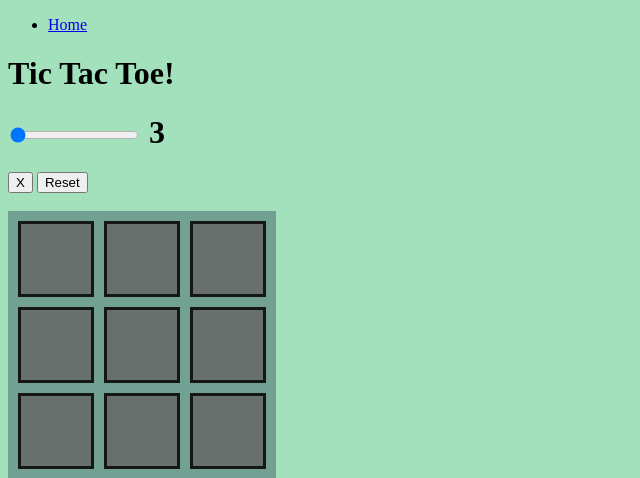
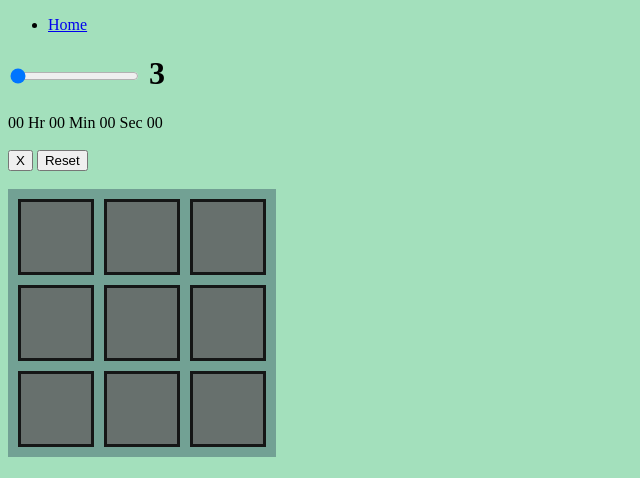
Before and after one commit to mr-hanzla/pypages, a Python web app: template py-main/templates/tic-tac-toe/index.html in a window 1280 px wide. Shown: the top 478 px of the page, without its empty margins (0-640 px from the left). Run offline with Jinja, Linux system fonts and the light colour scheme; the template is opened without the code that fills it, so the values that code supplies are empty.

Commit message:
refactor code - remove redundant code

```diff
--- a/py-main/templates/tic-tac-toe/index.html
+++ b/py-main/templates/tic-tac-toe/index.html
@@ -33,12 +33,20 @@
     </li>
 </ul>
 
-<h1>Tic Tac Toe!</h1>
-
 <h1>
     <input id="board-range" type="range" value="3" onchange="expandBoard()" step="2" min="3" max="7" />
-    <span id="boardRangeValue" class="badge bg-secondary">New</span>
+    <span id="boardRangeValue" class="badge bg-secondary"></span>
 </h1>
+
+<div id="time">
+    <span class="digit" id="hr">00</span>
+    <span class="txt">Hr</span>
+    <span class="digit" id="min">00</span>
+    <span class="txt">Min</span>
+    <span class="digit" id="sec">00</span>
+    <span class="txt">Sec</span>
+    <span class="digit" id="count">00</span>
+</div> <br>
 <button id="player" onclick="switchPlayer()" type="button" class="btn btn-primary">X</button>
 <button id="reset" onclick="expandBoard()" type="button" class="btn btn-primary">Reset</button>
 <br><br>
```
